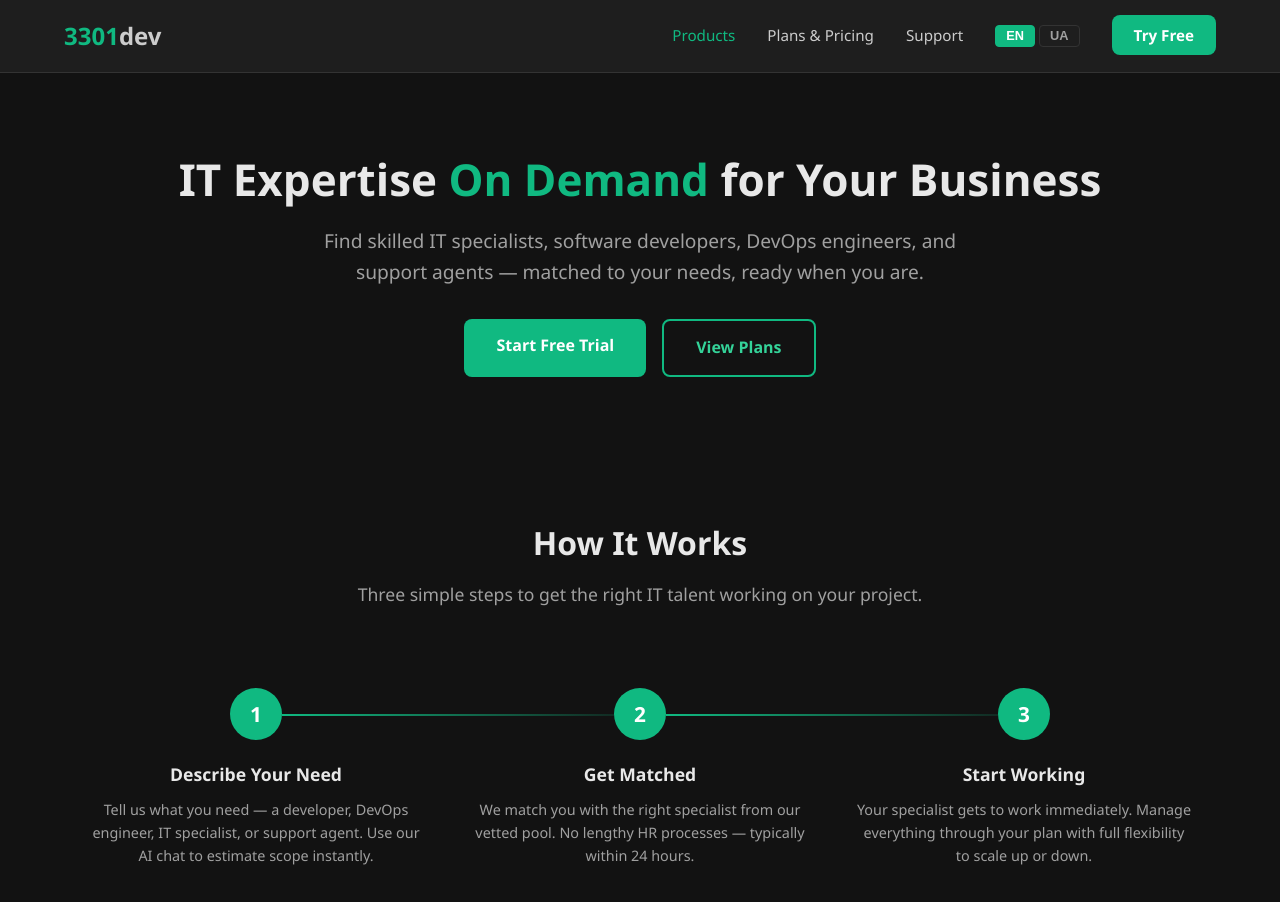
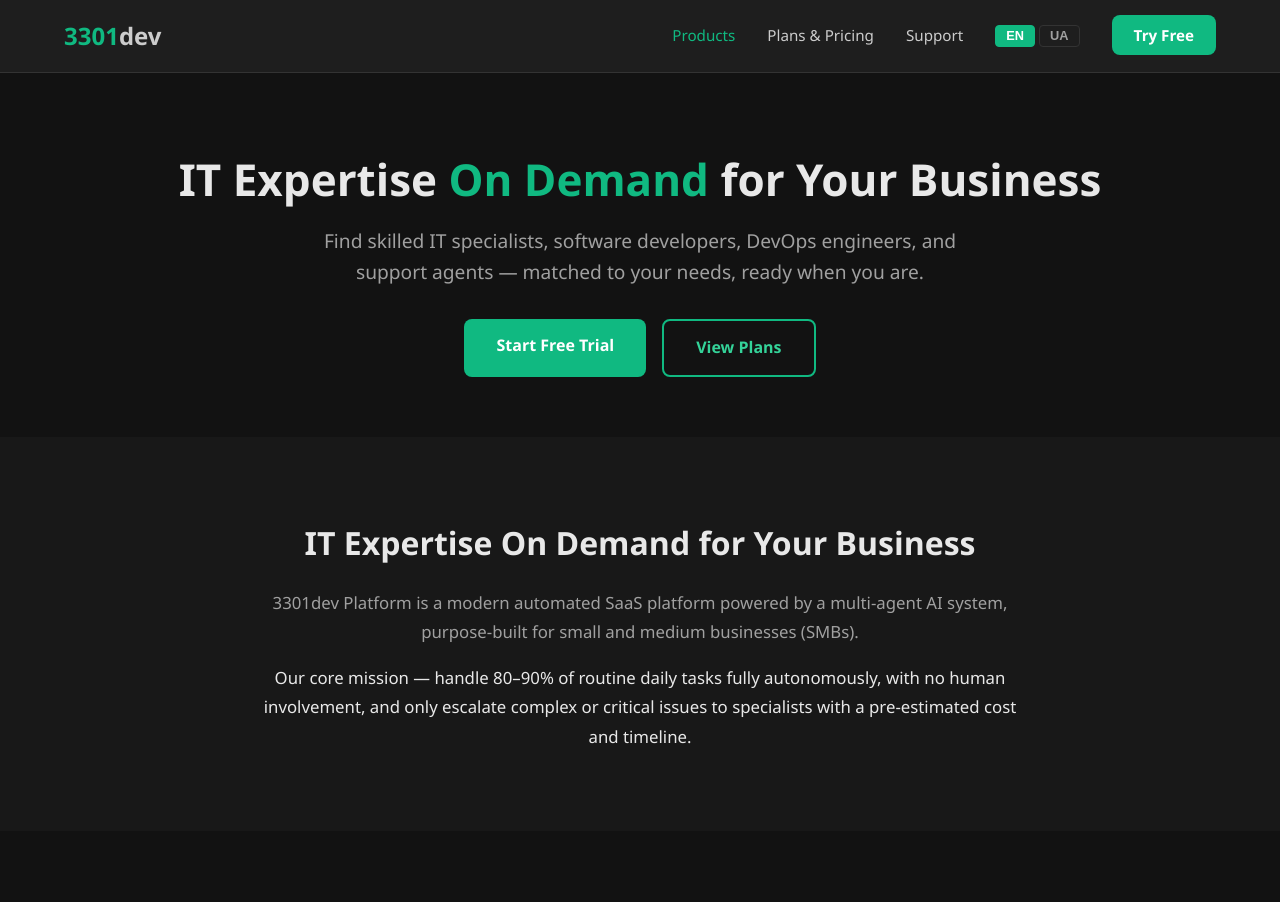
Before and after one commit to se1fDEV/3301DEV.COM, a website: page index.html in a window 1280 px wide. Shown: the top 902 px of the page. Drawn offline with Linux system fonts and the light colour scheme.

Commit message:
Add platform description section to homepage (EN + UA)

```diff
--- a/css/styles.css
+++ b/css/styles.css
@@ -374,6 +374,33 @@ section[id] {
   font-size: 0.95rem;
 }
 
+
+/* ===== Platform Intro ===== */
+.platform-intro {
+  max-width: 780px;
+  margin: 0 auto;
+  text-align: center;
+}
+
+.platform-intro h2 {
+  font-size: clamp(1.5rem, 3vw, 2rem);
+  font-weight: 700;
+  margin-bottom: 20px;
+  color: var(--color-text);
+}
+
+.platform-intro p {
+  font-size: 1.05rem;
+  color: var(--color-text-light);
+  line-height: 1.75;
+  margin-bottom: 16px;
+}
+
+.platform-intro p:last-child {
+  margin-bottom: 0;
+  color: var(--color-text);
+  font-weight: 500;
+}
 
 /* ===== Pricing Cards ===== */
 .pricing-cards {
--- a/index.html
+++ b/index.html
@@ -86,6 +86,17 @@
       <div class="btn-group">
         <a href="try-free.html" class="btn btn-primary" data-i18n="hero.cta.trial">Start Free Trial</a>
         <a href="pricing.html" class="btn btn-outline" data-i18n="hero.cta.plans">View Plans</a>
+      </div>
+    </div>
+  </section>
+
+  <!-- Platform Description -->
+  <section class="section section-alt">
+    <div class="container">
+      <div class="platform-intro">
+        <h2 data-i18n="platform.title">IT Expertise On Demand for Your Business</h2>
+        <p data-i18n="platform.desc1">3301dev Platform is a modern automated SaaS platform powered by a multi-agent AI system, purpose-built for small and medium businesses (SMBs).</p>
+        <p data-i18n="platform.desc2">Our core mission — handle 80–90% of routine daily tasks fully autonomously, with no human involvement, and only escalate complex or critical issues to specialists with a pre-estimated cost and timeline.</p>
       </div>
     </div>
   </section>
--- a/js/i18n.js
+++ b/js/i18n.js
@@ -13,6 +13,9 @@
       "hero.subtitle": "Find skilled IT specialists, software developers, DevOps engineers, and support agents — matched to your needs, ready when you are.",
       "hero.cta.trial": "Start Free Trial",
       "hero.cta.plans": "View Plans",
+      "platform.title": "IT Expertise On Demand for Your Business",
+      "platform.desc1": "3301dev Platform is a modern automated SaaS platform powered by a multi-agent AI system, purpose-built for small and medium businesses (SMBs).",
+      "platform.desc2": "Our core mission — handle 80–90% of routine daily tasks fully autonomously, with no human involvement, and only escalate complex or critical issues to specialists with a pre-estimated cost and timeline.",
       "hiw.title": "How It Works",
       "hiw.subtitle": "Three simple steps to get the right IT talent working on your project.",
       "hiw.step1.title": "Describe Your Need",
@@ -233,6 +236,9 @@
       "hero.subtitle": "Знайдіть кваліфікованих ІТ-спеціалістів, розробників, DevOps-інженерів та агентів підтримки — підібраних під ваші потреби.",
       "hero.cta.trial": "Безкоштовна пробна версія",
       "hero.cta.plans": "Переглянути тарифи",
+      "platform.title": "ІТ-експертиза на вимогу для вашого бізнесу",
+      "platform.desc1": "Платформа 3301dev — це сучасна автоматизована SaaS-платформа на базі мультиагентної ШІ-системи, створена спеціально для малого та середнього бізнесу (SMB).",
+      "platform.desc2": "Наша основна місія — автономно виконувати 80–90% рутинних щоденних завдань без участі людини, а складні або критичні питання передавати спеціалістам із попередньо оціненою вартістю та термінами виконання.",
       "hiw.title": "Як це працює",
       "hiw.subtitle": "Три прості кроки, щоб отримати потрібного ІТ-фахівця для вашого проєкту.",
       "hiw.step1.title": "Опишіть потребу",
```
